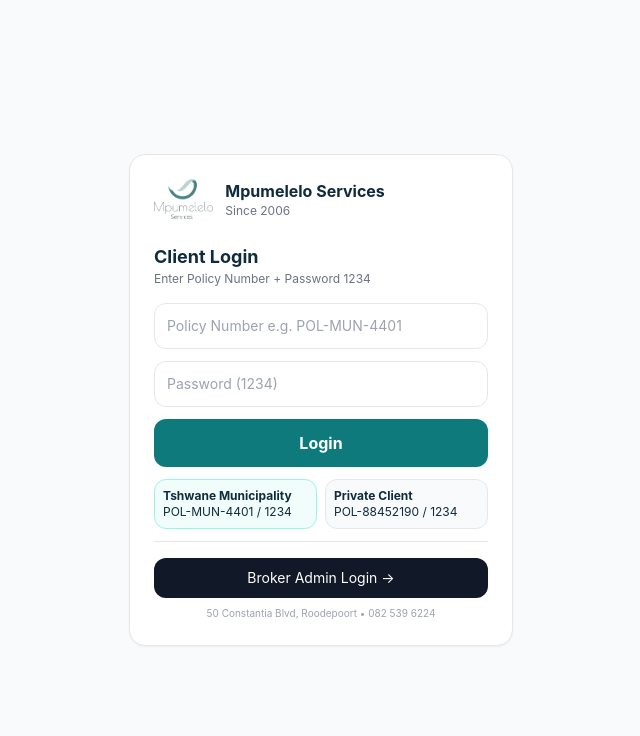
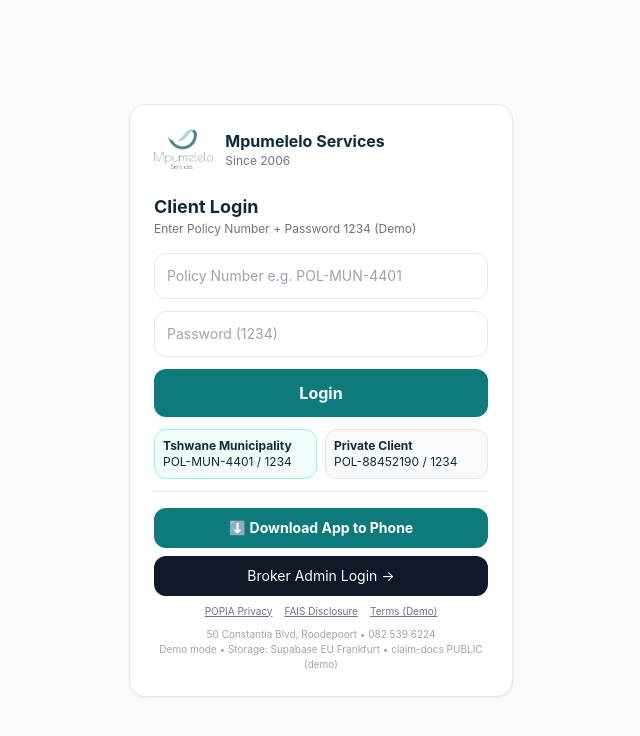
Before and after one commit to britsnico-commits/mpumelelo-portal, a Next.js app: page / in a window 1280 px wide. Shown: the top 736 px of the page, without its empty margins (319-959 px from the left). Built offline with nearby package versions, Linux system fonts and the light colour scheme; no server answers.

Commit message:
Update page.tsx

```diff
--- a/app/page.tsx
+++ b/app/page.tsx
@@ -14,7 +14,6 @@ export default function LoginPage() {
     if (!policy) { alert('Enter policy number'); setLoading(false); return }
     const { data, error } = await supabase.from('policies').select('*').eq('policy_number', policy.trim()).single()
     if (error || !data) { alert('Policy not found: ' + policy + ' - Try POL-MUN-4401'); setLoading(false); return }
-    // Simple demo password check - 1234
     if (password !== '1234' && password !== '') { alert('Wrong password - Use 1234 for demo'); setLoading(false); return }
     localStorage.setItem('policy', data.policy_number)
     localStorage.setItem('entity', data.entity_name)
@@ -33,7 +32,7 @@ export default function LoginPage() {
         </div>
 
         <h1 className="font-bold text-lg">Client Login</h1>
-        <p className="text-xs text-gray-500 mb-4">Enter Policy Number + Password 1234</p>
+        <p className="text-xs text-gray-500 mb-4">Enter Policy Number + Password 1234 (Demo)</p>
 
         <div className="space-y-3">
           <input value={policy} onChange={e=>setPolicy(e.target.value)} placeholder="Policy Number e.g. POL-MUN-4401" className="w-full p-3 border rounded-xl text-sm" />
@@ -51,9 +50,20 @@ export default function LoginPage() {
             </button>
           </div>
 
-          <div className="pt-4 border-t mt-4">
+          <div className="pt-4 border-t mt-4 space-y-2">
+            <a href="/download" className="block w-full h-10 bg-[#0E7A7B] text-white rounded-xl text-sm flex items-center justify-center font-bold">⬇️ Download App to Phone</a>
             <a href="/broker" className="block w-full h-10 bg-gray-900 text-white rounded-xl text-sm flex items-center justify-center">Broker Admin Login →</a>
-            <div className="text-[10px] text-gray-400 mt-2 text-center">50 Constantia Blvd, Roodepoort • 082 539 6224</div>
+
+            <div className="flex justify-center gap-3 mt-4 text-[10px]">
+              <a href="/privacy" className="underline text-gray-500">POPIA Privacy</a>
+              <a href="/fais" className="underline text-gray-500">FAIS Disclosure</a>
+              <a href="/terms" className="underline text-gray-500">Terms (Demo)</a>
+            </div>
+
+            <div className="text-[10px] text-gray-400 mt-2 text-center">
+              50 Constantia Blvd, Roodepoort • 082 539 6224<br/>
+              Demo mode • Storage: Supabase EU Frankfurt • claim-docs PUBLIC (demo)
+            </div>
           </div>
         </div>
       </div>
```
